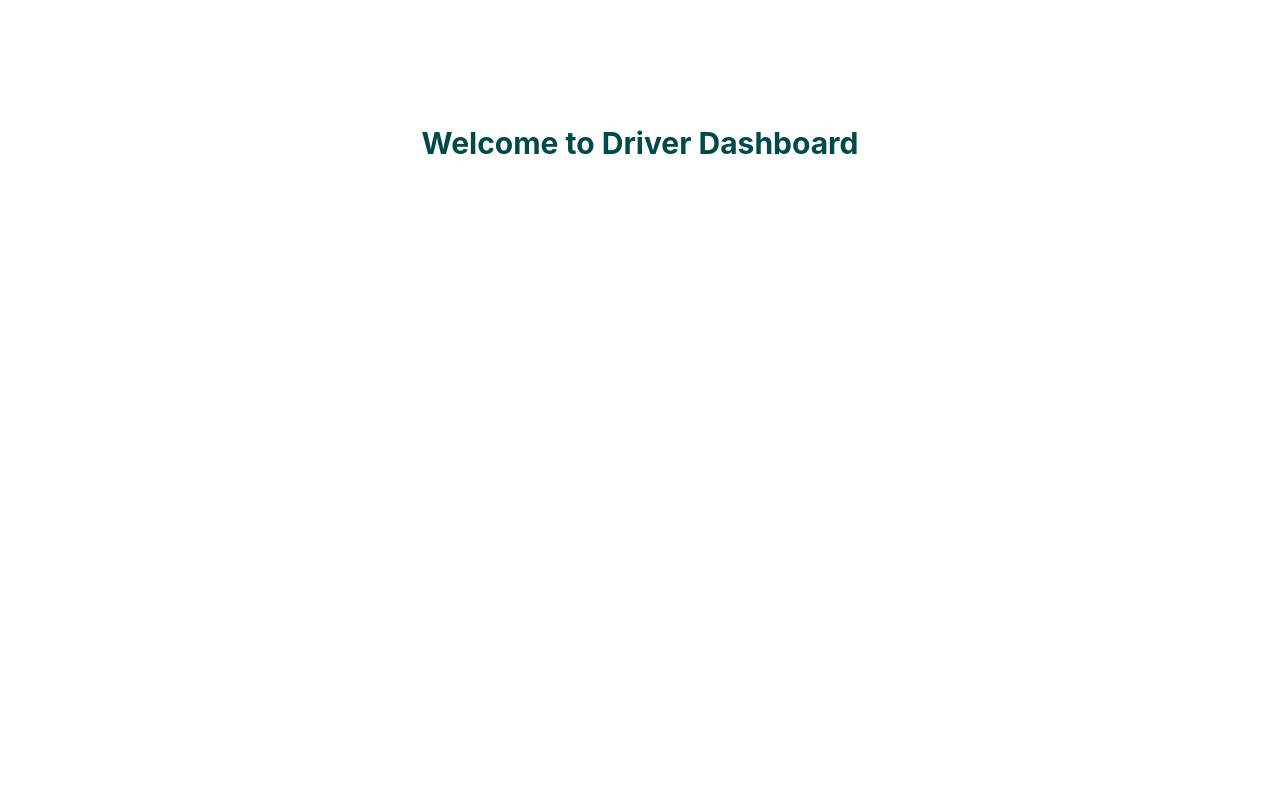
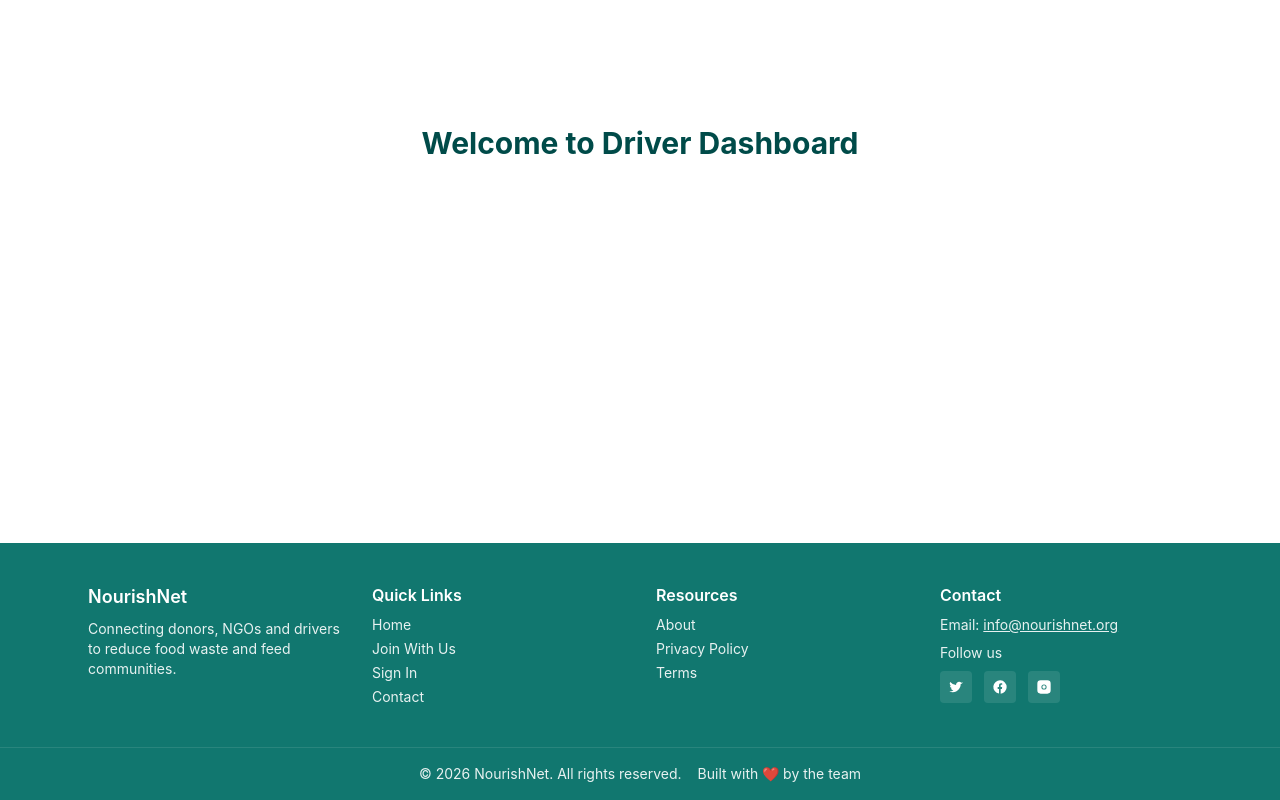
Before and after one commit to Theekshana-Jayalath/NourishNet-Frontend, a React (Vite) app: page /driver-dashboard in a window 1280 px wide. Shown: the part 257-1057 px from the top of the page. Before the commit the page ends 800 px from the top, so only its background shows below. Built offline with nearby package versions, Linux system fonts and the light colour scheme.

Commit message:
Add Footer component and enhance Header and Navbar with smooth scrolling links

```diff
--- a/src/App.jsx
+++ b/src/App.jsx
@@ -1,6 +1,7 @@
 import React from 'react'
 import { BrowserRouter, Routes, Route } from 'react-router-dom'
 import Header from './components/Header'
+import Footer from './components/Footer'
 import Apply from './pages/Apply'
 import Login from './pages/Login'
 import AdminDashboard from './pages/AdminDashboard'
@@ -32,6 +33,7 @@ const App = () => {
         <Route path='/ngo-dashboard' element={<NgoDashboard />} />
         <Route path='/driver-dashboard' element={<DriverDashboard />} />
       </Routes>
+  <Footer />
     </BrowserRouter>
   )
 }
--- /dev/null
+++ b/src/components/Footer.jsx
@@ -0,0 +1,59 @@
+import React from 'react'
+
+const Footer = () => {
+  return (
+    <footer className='bg-[#11776f] text-white'>
+      <div className='max-w-6xl mx-auto px-6 py-10 grid grid-cols-1 md:grid-cols-4 gap-8'>
+        <div>
+          <h4 className='text-lg font-semibold mb-2'>NourishNet</h4>
+          <p className='text-sm opacity-90'>Connecting donors, NGOs and drivers to reduce food waste and feed communities.</p>
+        </div>
+
+        <div>
+          <h5 className='font-semibold mb-2'>Quick Links</h5>
+          <ul className='text-sm opacity-90 space-y-1'>
+            <li><a href='/' className='hover:underline'>Home</a></li>
+            <li><a href='/apply' className='hover:underline'>Join With Us</a></li>
+            <li><a href='/login' className='hover:underline'>Sign In</a></li>
+            <li><a href='/contact' className='hover:underline'>Contact</a></li>
+          </ul>
+        </div>
+
+        <div>
+          <h5 className='font-semibold mb-2'>Resources</h5>
+          <ul className='text-sm opacity-90 space-y-1'>
+            <li><a href='/about' className='hover:underline'>About</a></li>
+            <li><a href='/privacy' className='hover:underline'>Privacy Policy</a></li>
+            <li><a href='/terms' className='hover:underline'>Terms</a></li>
+          </ul>
+        </div>
+
+        <div>
+          <h5 className='font-semibold mb-2'>Contact</h5>
+          <p className='text-sm opacity-90'>Email: <a href='mailto:info@nourishnet.org' className='underline'>info@nourishnet.org</a></p>
+          <p className='text-sm opacity-90 mt-2'>Follow us</p>
+          <div className='flex gap-3 mt-2'>
+            <a aria-label='Twitter' className='w-8 h-8 rounded bg-white/10 flex items-center justify-center hover:bg-white/20'>
+              <svg className='w-4 h-4' fill='currentColor' viewBox='0 0 24 24'><path d='M19 7.5c.013.18.013.36.013.54 0 5.5-4.19 11.84-11.84 11.84A11.78 11.78 0 0 1 2 18.5a8.42 8.42 0 0 0 .98.05 8.36 8.36 0 0 0 5.17-1.78 4.18 4.18 0 0 1-3.9-2.89 4.18 4.18 0 0 0 1.88-.07 4.18 4.18 0 0 1-3.35-4.1v-.05a4.26 4.26 0 0 0 1.9.52 4.17 4.17 0 0 1-1.29-5.57 11.84 11.84 0 0 0 8.59 4.36A4.71 4.71 0 0 1 20 5.6a8.4 8.4 0 0 0 2.1-.8 4.14 4.14 0 0 1-1.84 2.28z'/></svg>
+            </a>
+            <a aria-label='Facebook' className='w-8 h-8 rounded bg-white/10 flex items-center justify-center hover:bg-white/20'>
+              <svg className='w-4 h-4' fill='currentColor' viewBox='0 0 24 24'><path d='M22 12a10 10 0 1 0-11.5 9.9v-7h-2v-3h2v-2.3c0-2 1.2-3.1 3-3.1.9 0 1.8.1 1.8.1v2h-1c-1 0-1.3.6-1.3 1.2V12h2.2l-.3 3h-1.9v7A10 10 0 0 0 22 12z' /></svg>
+            </a>
+            <a aria-label='Instagram' className='w-8 h-8 rounded bg-white/10 flex items-center justify-center hover:bg-white/20'>
+              <svg className='w-4 h-4' fill='currentColor' viewBox='0 0 24 24'><path d='M7 2h10a5 5 0 0 1 5 5v10a5 5 0 0 1-5 5H7a5 5 0 0 1-5-5V7a5 5 0 0 1 5-5zm5 6.1A3.9 3.9 0 1 0 15.9 12 3.9 3.9 0 0 0 12 8.1zm0 6.4A2.5 2.5 0 1 1 14.5 12 2.5 2.5 0 0 1 12 14.5zM18 6.7a.9.9 0 1 1-.9-.9.9.9 0 0 1 .9.9z' /></svg>
+            </a>
+          </div>
+        </div>
+      </div>
+
+      <div className='border-t border-white/10'>
+        <div className='w-full px-6 py-4 flex flex-col md:flex-row items-center justify-center text-sm opacity-90 gap-4'>
+          <div>© {new Date().getFullYear()} NourishNet. All rights reserved.</div>
+          <div>Built with ❤️ by the team</div>
+        </div>
+      </div>
+    </footer>
+  )
+}
+
+export default Footer
--- a/src/components/Header.jsx
+++ b/src/components/Header.jsx
@@ -5,9 +5,8 @@ import { useNavigate } from 'react-router-dom'
 const Header = () => {
 	const navigate = useNavigate()
 	const goApply = () => { console.log('[Header] Join With Us clicked'); navigate('/apply') }
-	return (
-		<div className='relative min-h-screen mb-4 bg-cover bg-center flex
-		items-center w-full overflow-hidden'
+	return (<>
+		<div className='relative min-h-screen bg-cover bg-center flex items-center w-full overflow-hidden'
 		style={{ backgroundImage: "url('/home.jpg')" }} id='header'>
 
 			{/* Gradient overlay */}
@@ -34,6 +33,104 @@ const Header = () => {
 			</div>
 
 		</div>
+
+		{/* About section */}
+		<section id='about' className='bg-white w-full min-h-screen flex items-center scroll-mt-20'>
+		  <div className='max-w-6xl mx-auto px-6 py-12 grid grid-cols-1 md:grid-cols-2 gap-8 items-center'>
+		    <div className='w-full'>
+		      <img src='/about-food.jpg' alt='Food donation' className='w-full rounded-lg shadow' />
+		    </div>
+		    <div className='w-full'>
+		      <h3 className='text-2xl font-bold text-[#004b49] mb-4'>About NourishNet</h3>
+		      <p className='text-gray-700 mb-4'>NourishNet connects donors, NGOs, and drivers in real-time to redistribute surplus food to communities in need. Our platform makes it simple for organizations and individuals to donate, coordinate, and track deliveries to ensure food reaches people quickly and safely.</p>
+		      <ul className='list-disc pl-5 space-y-2 text-gray-700'>
+		        <li>Reduce food waste</li>
+		        <li>Support communities</li>
+		        <li>Real-time coordination</li>
+		      </ul>
+		    </div>
+		  </div>
+		</section>
+
+		{/* Contact section */}
+		<section id='contact' className='bg-white w-full min-h-screen flex items-center scroll-mt-20'>
+		  <div className='max-w-6xl mx-auto px-6 py-12 grid grid-cols-1 md:grid-cols-2 gap-8'>
+		    <div>
+		      <h3 className='text-2xl font-bold text-[#004b49] mb-4'>Contact Us</h3>
+		      <p className='text-gray-700 mb-4'>Reach out for partnerships, donations or general inquiries.</p>
+		      <div className='text-sm text-gray-700 space-y-3'>
+		        <div><strong>Address:</strong> 123 Community Lane, City, Country</div>
+		        <div><strong>Email:</strong> <a href='mailto:info@nourishnet.org' className='underline'>info@nourishnet.org</a></div>
+		        <div><strong>Phone:</strong> +1 (555) 123-4567</div>
+		      </div>
+		    </div>
+		    <div>
+		      <h4 className='sr-only'>Contact form</h4>
+		      <form onSubmit={(e)=>{e.preventDefault(); alert('Message sent (demo)'); e.target.reset() }} className='space-y-4'>
+		        <div>
+		          <label className='block text-sm text-gray-700 mb-1'>Name</label>
+		          <input required className='w-full border px-3 py-2 rounded' name='name' />
+		        </div>
+		        <div>
+		          <label className='block text-sm text-gray-700 mb-1'>Email</label>
+		          <input required type='email' className='w-full border px-3 py-2 rounded' name='email' />
+		        </div>
+		        <div>
+		          <label className='block text-sm text-gray-700 mb-1'>Message</label>
+		          <textarea required className='w-full border px-3 py-2 rounded' name='message' rows={5}></textarea>
+		        </div>
+		        <div className='text-right'>
+		          <button type='submit' className='px-6 py-2 rounded bg-[#66ada4] text-black font-semibold'>Send</button>
+		        </div>
+		      </form>
+		    </div>
+		  </div>
+		</section>
+
+		{/* Services section */}
+		<section id='services' className='w-full bg-white min-h-screen flex items-center scroll-mt-20'>
+		  <div className='max-w-6xl mx-auto px-6 py-12'>
+		    <h3 className='text-2xl font-bold text-[#004b49] mb-6 text-center'>Our Services</h3>
+		    <div className='grid grid-cols-1 sm:grid-cols-2 lg:grid-cols-4 gap-6'>
+		      {/* Card 1 */}
+		      <div className='bg-white border rounded-lg p-6 shadow-sm hover:shadow-lg hover:scale-105 transform transition duration-200'>
+		        <div className='w-12 h-12 rounded-md bg-[#66ada4] text-white flex items-center justify-center mb-4'>
+		          <svg className='w-6 h-6' fill='none' stroke='currentColor' viewBox='0 0 24 24'><path strokeLinecap='round' strokeLinejoin='round' strokeWidth='2' d='M3 7v6a9 9 0 0018 0V7M5 7h14' /></svg>
+		        </div>
+		        <h4 className='font-semibold text-lg text-[#004b49] mb-2'>Food Donation Management</h4>
+		        <p className='text-sm text-gray-700'>Streamline donor offers, scheduling and pickup coordination in one place.</p>
+		      </div>
+
+		      {/* Card 2 */}
+		      <div className='bg-white border rounded-lg p-6 shadow-sm hover:shadow-lg hover:scale-105 transform transition duration-200'>
+		        <div className='w-12 h-12 rounded-md bg-[#66ada4] text-white flex items-center justify-center mb-4'>
+		          <svg className='w-6 h-6' fill='none' stroke='currentColor' viewBox='0 0 24 24'><path strokeLinecap='round' strokeLinejoin='round' strokeWidth='2' d='M8 7V3M16 7V3M4 11h16v6a2 2 0 01-2 2H6a2 2 0 01-2-2v-6z' /></svg>
+		        </div>
+		        <h4 className='font-semibold text-lg text-[#004b49] mb-2'>NGO Coordination</h4>
+		        <p className='text-sm text-gray-700'>Help NGOs manage requests, volunteers and distribution more effectively.</p>
+		      </div>
+
+		      {/* Card 3 */}
+		      <div className='bg-white border rounded-lg p-6 shadow-sm hover:shadow-lg hover:scale-105 transform transition duration-200'>
+		        <div className='w-12 h-12 rounded-md bg-[#66ada4] text-white flex items-center justify-center mb-4'>
+		          <svg className='w-6 h-6' fill='none' stroke='currentColor' viewBox='0 0 24 24'><path strokeLinecap='round' strokeLinejoin='round' strokeWidth='2' d='M3 7h18M5 7v10a2 2 0 002 2h10a2 2 0 002-2V7M16 3l4 4M8 3l-4 4' /></svg>
+		        </div>
+		        <h4 className='font-semibold text-lg text-[#004b49] mb-2'>Driver Pickup & Delivery</h4>
+		        <p className='text-sm text-gray-700'>Real-time driver assignment and route coordination for quick deliveries.</p>
+		      </div>
+
+		      {/* Card 4 */}
+		      <div className='bg-white border rounded-lg p-6 shadow-sm hover:shadow-lg hover:scale-105 transform transition duration-200'>
+		        <div className='w-12 h-12 rounded-md bg-[#66ada4] text-white flex items-center justify-center mb-4'>
+		          <svg className='w-6 h-6' fill='none' stroke='currentColor' viewBox='0 0 24 24'><path strokeLinecap='round' strokeLinejoin='round' strokeWidth='2' d='M3 7h18M3 12h18M3 17h18' /></svg>
+		        </div>
+		        <h4 className='font-semibold text-lg text-[#004b49] mb-2'>Inventory Tracking</h4>
+		        <p className='text-sm text-gray-700'>Keep track of donated items, quantities and expiry to optimize distribution.</p>
+		      </div>
+		    </div>
+		  </div>
+		</section>
+	</>
 	)
 }
 
--- a/src/components/Navbar.jsx
+++ b/src/components/Navbar.jsx
@@ -14,10 +14,10 @@ const Navbar = () => {
 
             {/* Nav Links - Center */}
             <ul className='hidden md:flex items-center gap-2 text-white font-medium absolute left-1/2 -translate-x-1/2 bg-white/10 backdrop-blur-md border border-white/20 rounded-full px-6 py-2'>
-                <li><a href='#' className='cursor-pointer px-3 py-1 rounded-full hover:bg-white/20 hover:text-teal-300 transition-all'>Home</a></li>
-                <li><a href='#' className='cursor-pointer px-3 py-1 rounded-full hover:bg-white/20 hover:text-teal-300 transition-all'>About</a></li>
-                <li><a href='#' className='cursor-pointer px-3 py-1 rounded-full hover:bg-white/20 hover:text-teal-300 transition-all'>Services</a></li>
-                <li><a href='#' className='cursor-pointer px-3 py-1 rounded-full hover:bg-white/20 hover:text-teal-300 transition-all'>Contact</a></li>
+                <li><a href='/' className='cursor-pointer px-3 py-1 rounded-full hover:bg-white/20 hover:text-teal-300 transition-all'>Home</a></li>
+                <li><a href='#about' className='cursor-pointer px-3 py-1 rounded-full hover:bg-white/20 hover:text-teal-300 transition-all'>About</a></li>
+                <li><a href='#services' className='cursor-pointer px-3 py-1 rounded-full hover:bg-white/20 hover:text-teal-300 transition-all'>Services</a></li>
+                <li><a href='#contact' className='cursor-pointer px-3 py-1 rounded-full hover:bg-white/20 hover:text-teal-300 transition-all'>Contact</a></li>
             </ul>
 
             {/* Sign In Button - Right */}
--- a/src/index.css
+++ b/src/index.css
@@ -1 +1,3 @@
 @import "tailwindcss";
+
+html { scroll-behavior: smooth; }
```
